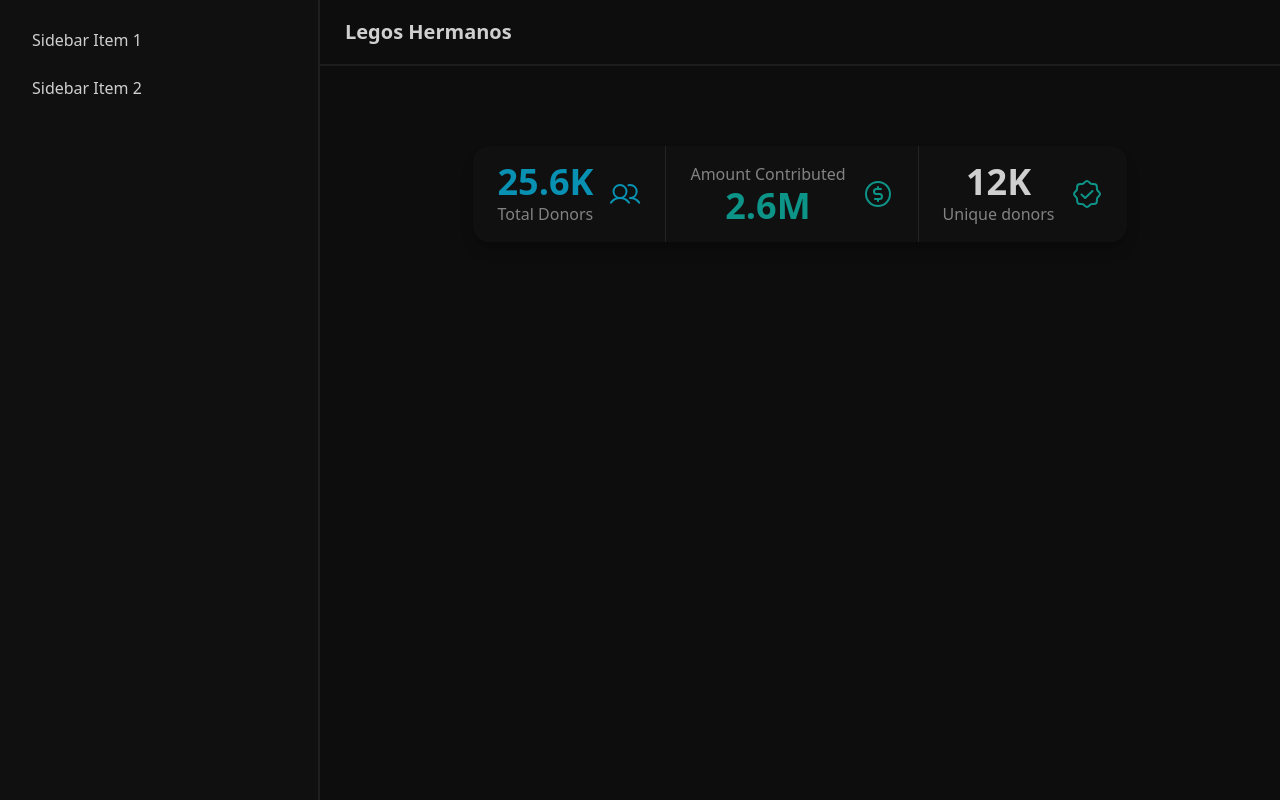
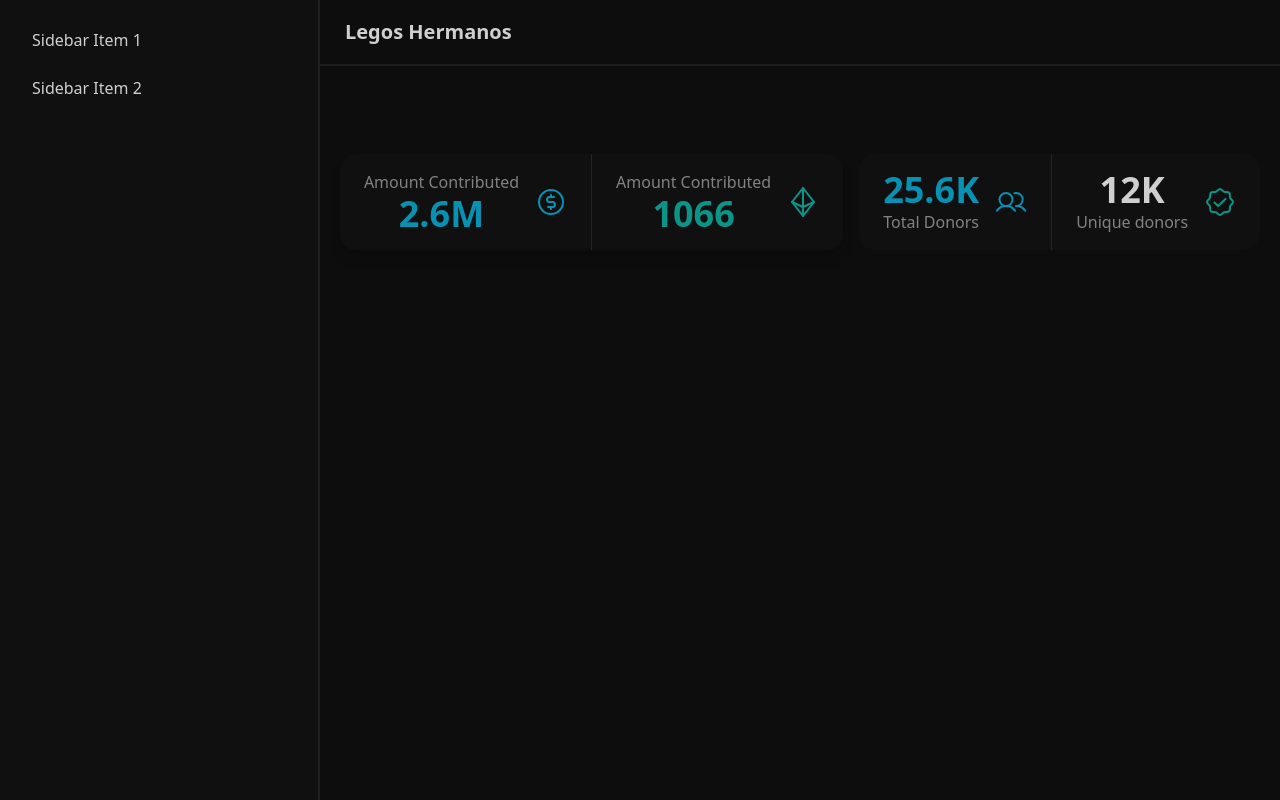
Before and after one commit to GregTrifan/legos-hermanos, a Next.js app: page / in a window 1280 px wide. Built offline with nearby package versions, Linux system fonts and the light colour scheme.

Commit message:
revamp stats look

```diff
--- a/components/info/overallStats.tsx
+++ b/components/info/overallStats.tsx
@@ -1,9 +1,27 @@
-import { CircleWavyCheck, CurrencyCircleDollar, Users } from 'phosphor-react'
+import { CircleWavyCheck, CurrencyCircleDollar, CurrencyEth, Users } from 'phosphor-react'
 import React from 'react'
 
 const OverallStats = () => {
     return (
-        <div className="stats shadow-lg shadow-black/20 bg-base-100">
+        <div className="sm:flex justify-evenly lg:justify-center">
+
+            <div className="stats shadow-lg  bg-base-100 stats-vertical xl:stats-horizontal m-2">
+                <div className="stat">
+                    <div className="stat-figure text-primary">
+                        <CurrencyCircleDollar size={32} />
+                    </div>
+                    <div className="stat-title">Amount Contributed</div>
+                    <div className="stat-value text-primary">2.6M</div>
+                </div>
+                <div className="stat">
+                    <div className="stat-figure text-secondary">
+                        <CurrencyEth size={32} />
+                    </div>
+                    <div className="stat-title">Amount Contributed</div>
+                    <div className="stat-value text-secondary">1066</div>
+                </div>
+            </div>
+            <div className="stats bg-base-100 stats-vertical xl:stats-horizontal m-2">
 
                 <div className="stat">
                     <div className="stat-figure text-primary">
@@ -12,15 +30,6 @@ const OverallStats = () => {
                     <div className="stat-value text-primary">25.6K</div>
                     <div className="stat-title">Total Donors</div>
                 </div>
-
-            <div className="stat">
-                <div className="stat-figure text-secondary">
-                    <CurrencyCircleDollar size={32} />
-                </div>
-                <div className="stat-title">Amount Contributed</div>
-                <div className="stat-value text-secondary">2.6M</div>
-            </div>
-
                 <div className="stat">
                     <div className="stat-figure text-secondary">
                         <CircleWavyCheck size={32} />
@@ -28,7 +37,7 @@ const OverallStats = () => {
                     <div className="stat-value">12K</div>
                     <div className="stat-title">Unique donors</div>
                 </div>
-
+            </div>
         </div>
     )
 }
```
Lines whose indentation alone changed are shown as unchanged.
